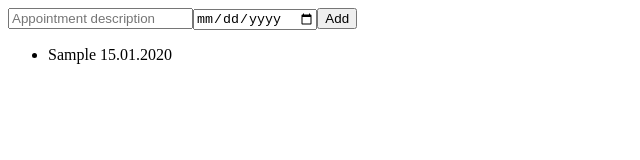
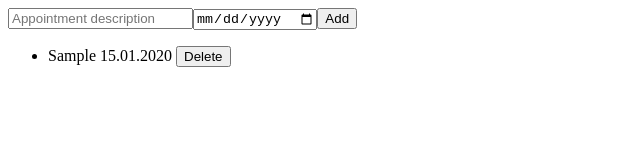
Before and after one commit to sadatmalik/angular-appointment-app, an Angular app: page / in a window 1280 px wide. Both pictures are taken after typing "Sample", "2020-01-15" into the empty fields and a click on the button "Add". Shown: the top 160 px of the page, without its empty margins (0-640 px from the left). Built offline with nearby package versions, Linux system fonts and the light colour scheme.

Commit message:
add delete appointment method and set it as a click listener

```diff
--- a/src/app/appointment-list/appointment-list.component.html
+++ b/src/app/appointment-list/appointment-list.component.html
@@ -5,7 +5,8 @@
 </div>
 
 <ul>
-  <li *ngFor="let appointment of appointments">
+  <li *ngFor="let appointment of appointments; index as i">
     {{ appointment.title }} {{ appointment.date | date:'dd.MM.yyyy' }}
+    <button (click)="deleteAppointment(i)">Delete</button>
   </li>
 </ul>
--- a/src/app/appointment-list/appointment-list.component.ts
+++ b/src/app/appointment-list/appointment-list.component.ts
@@ -26,4 +26,8 @@ export class AppointmentListComponent {
       this.newAppointmentDate = new Date();
     }
   }
+
+  deleteAppointment(index: number) {
+    this.appointments.splice(index, 1);
+  }
 }
```
